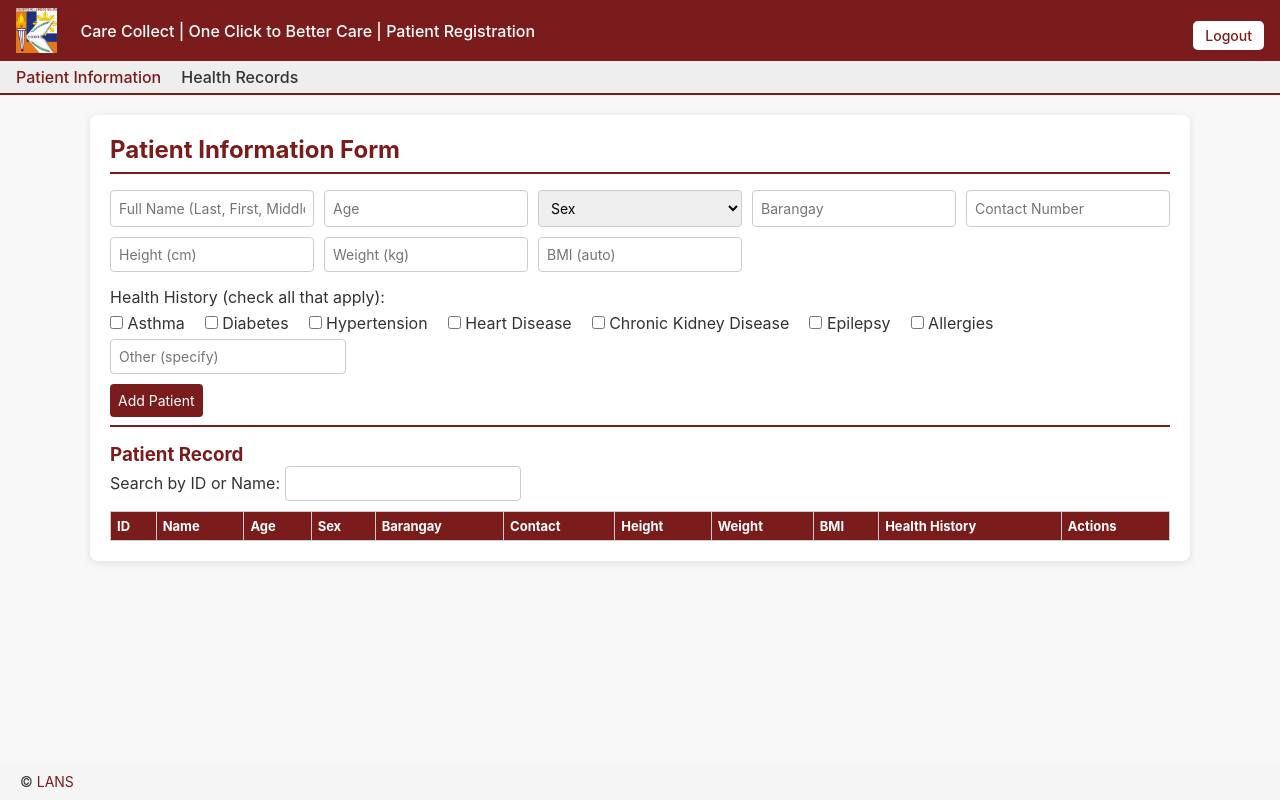
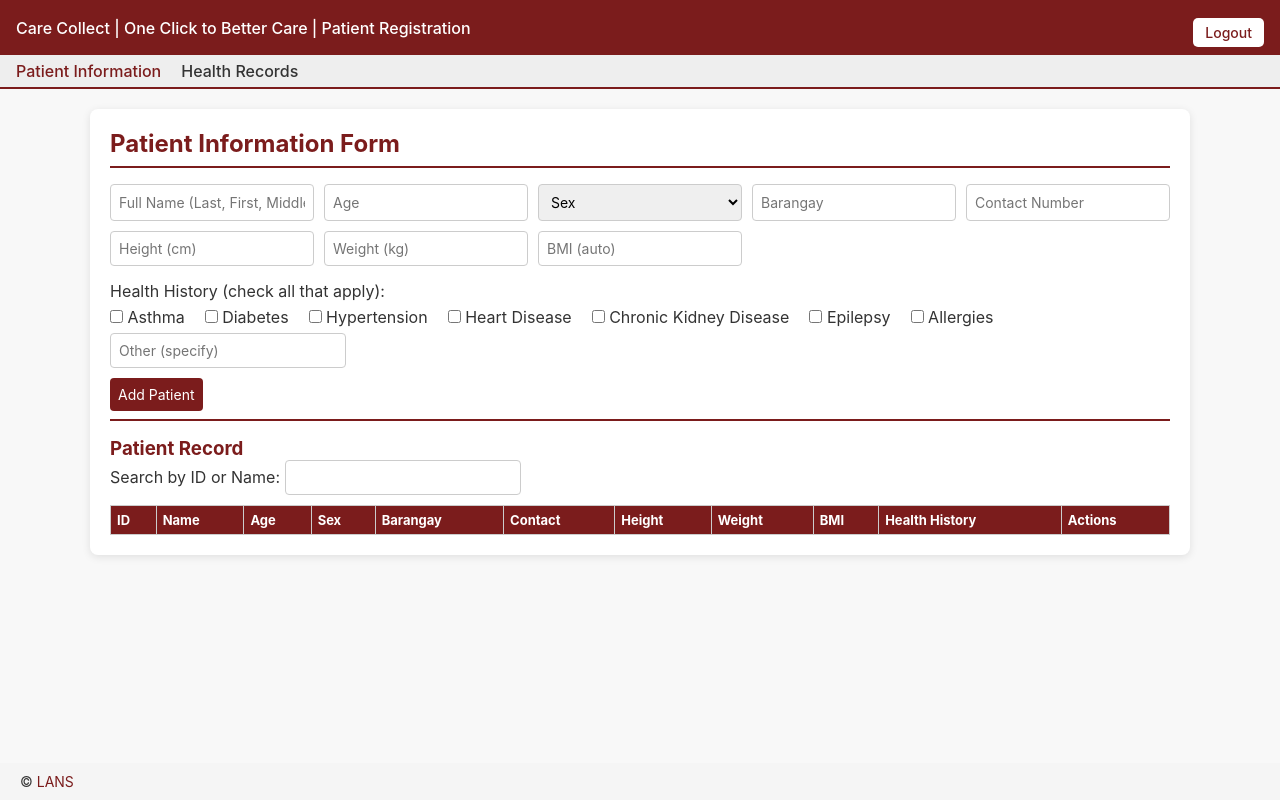
Before and after one commit to Lans-GB/Student-Health-and-Clinic-Visit, a plain HTML site: page student.html in a window 1280 px wide. Drawn offline with Linux system fonts and the light colour scheme.

Commit message:
Remove logo image from student.html

```diff
--- a/student.html
+++ b/student.html
@@ -11,7 +11,6 @@
 <body onload="showTable()">
     <header>
     <div style="display:flex; align-items:center; gap:12px;">
-        <img src="image/logo.png" alt="Logo">
         <h1>Care Collect | One Click to Better Care | Patient Registration</h1>
     </div>
     <button class="logout-btn" onclick="logout()">Logout</button>
```
